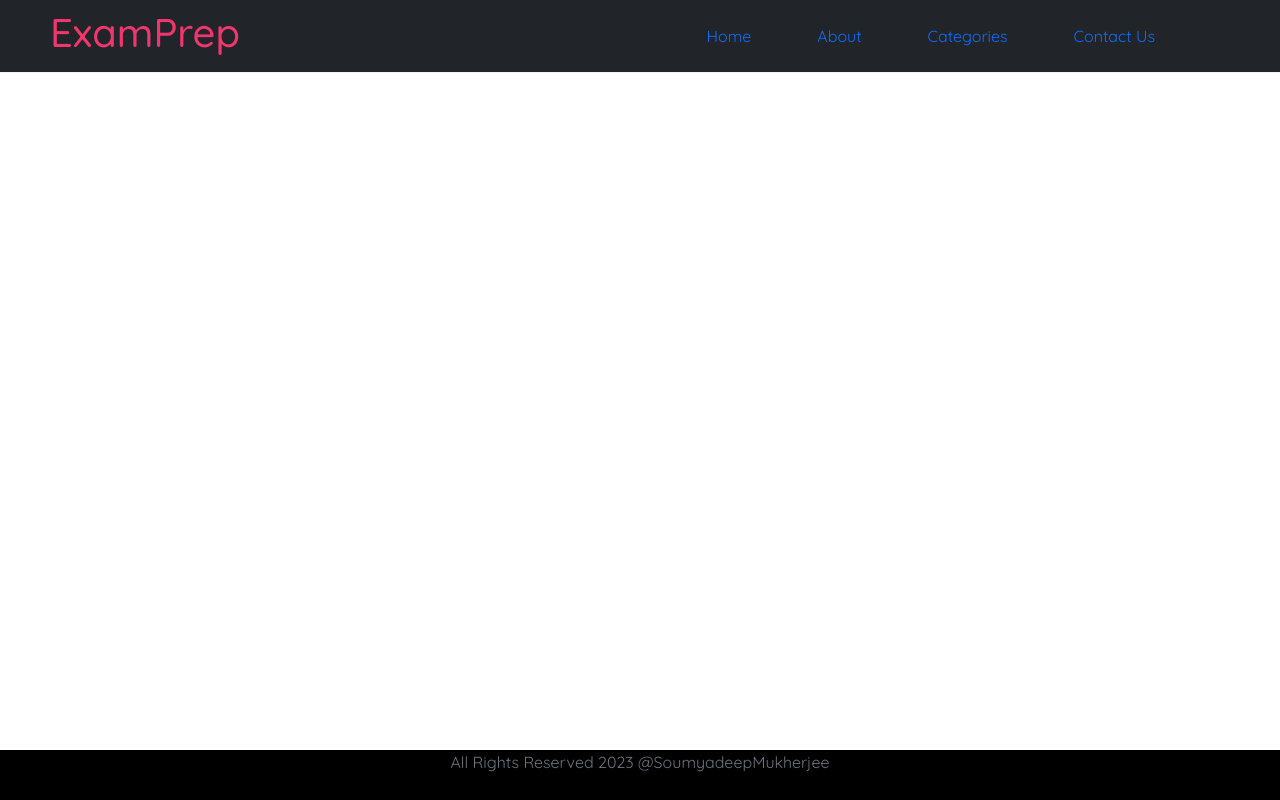
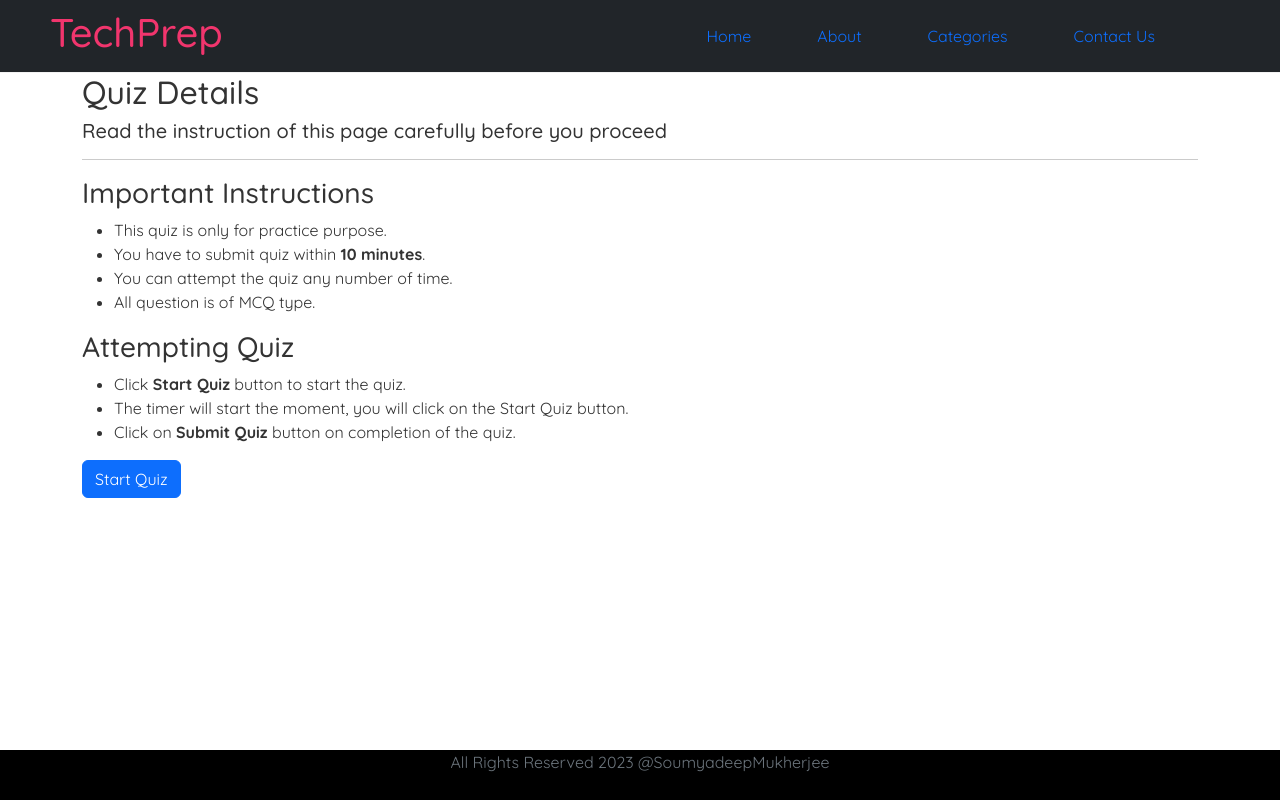
Before and after one commit to SoumyadeepMukherjee/TechPrep-Frontend, a React (Create React App) app: page /viewquizdetails/1 in a window 1280 px wide. Built offline with nearby package versions, Linux system fonts and the light colour scheme; no server answers.

Commit message:
Login, Quiz details and question components created

```diff
--- a/src/MyRoute.js
+++ b/src/MyRoute.js
@@ -5,6 +5,9 @@ import About from './components/About';
 import Contact from './components/Contact';
 import CategoryComponent from "./components/CategoryComponent";
 import QuizComponent from "./components/QuizComponent";
+import QuizDetails from "./components/QuizDetails";
+import LoginComponent from "./components/LoginComponent";
+import QuestionComponent from "./components/QuestionComponent";
 
 const MyRoute = () => {
   return (
@@ -12,10 +15,13 @@ const MyRoute = () => {
       <div className="container">
         <Routes>
           <Route path="/" element={<Home />}></Route>
+          <Route path="/login" element={<LoginComponent />}></Route>
           <Route path="/about" element={<About />}></Route>
           <Route path="/viewcategories" element={<CategoryComponent />}></Route>
           <Route path="/contact" element={<Contact />}></Route>
           <Route path="/viewquizbycategory/:cid" element={<QuizComponent />}></Route>
+          <Route path="/viewquizdetails/:qid" element={<QuizDetails />}></Route>
+          <Route path="/questions/:qid/:title" element={<QuestionComponent />}></Route>
         </Routes>
       </div>
     </Router>
--- a/src/components/Home.js
+++ b/src/components/Home.js
@@ -1,18 +1,22 @@
+import { Link } from "react-router-dom";
+import LoginComponent from "./LoginComponent";
+
 const Home = () => {
   const handleLogin = () => {
     console.log("Login button clicked!");
+    <LoginComponent />;
   };
 
   return (
     <div className="home">
-      <h1>Welcome to ExamPrep!</h1>
+      <h1>Welcome to TechPrep!</h1>
       <div className="home-content">
-        <p>ExamPrep is a One-Stop Place to Prepare for various Tech Stacks</p>
+        <p>TechPrep is a One-Stop Place to Prepare for various Tech Stacks</p>
         <p>Navigate to the Categories to view the available courses</p>
         <p>Login to attempt our quizzes</p>
-        <button onClick={handleLogin} type="button" class="btn btn-primary">
+        <Link onClick={handleLogin} class="btn btn-primary" to='/login'>
           Login
-        </button>
+        </Link>
       </div>
     </div>
   );
--- /dev/null
+++ b/src/components/LoginComponent.js
@@ -0,0 +1,72 @@
+import React, { useState } from 'react';
+import UserService from '../services/UserService';
+
+const LoginComponent = () => {
+  const [email, setEmail] = useState('');
+  const [password, setPassword] = useState('');
+  const [error, setError] = useState('');
+
+  const handleEmailChange = (e) => {
+    setEmail(e.target.value);
+  };
+
+  const handlePasswordChange = (e) => {
+    setPassword(e.target.value);
+  };
+
+  const handleSubmit = async (e) => {
+    e.preventDefault();
+    setError('');
+
+    try {
+      // Make an API request to the server to authenticate the user
+      const response = await UserService.loginUser(email, password);
+
+      if (response.status === 200) {
+        // User is authenticated, perform login actions
+        console.log('User logged in:', email);
+        // Reset the form
+        setEmail('');
+        setPassword('');
+      } else {
+        // Authentication failed, display error message
+        setError('Invalid email or password');
+      }
+    } catch (error) {
+      console.error('Login failed:', error);
+      setError('Login failed. Please try again.');
+    }
+  };
+
+  return (
+    <div>
+      <h2>Login</h2>
+      <form onSubmit={handleSubmit}>
+        {error && <div className="error">{error}</div>}
+        <div>
+          <label htmlFor="email">Email:</label>
+          <input
+            type="email"
+            id="email"
+            value={email}
+            onChange={handleEmailChange}
+            required
+          />
+        </div>
+        <div>
+          <label htmlFor="password">Password:</label>
+          <input
+            type="password"
+            id="password"
+            value={password}
+            onChange={handlePasswordChange}
+            required
+          />
+        </div>
+        <button type="submit">Login</button>
+      </form>
+    </div>
+  );
+};
+
+export default LoginComponent;
--- a/src/components/Navbar.js
+++ b/src/components/Navbar.js
@@ -1,7 +1,7 @@
 const Navbar = () => {
     return (
         <nav className="navbar navbar-expand navbar-dark bg-dark">
-            <h1>ExamPrep</h1>
+            <h1>TechPrep</h1>
             <div className="links">
                 <a href="/">Home</a>
                 <a href="/about">About</a>
--- /dev/null
+++ b/src/components/QuestionComponent.js
@@ -0,0 +1,40 @@
+import React, { useState, useEffect } from "react";
+import { useParams } from "react-router-dom";
+import QuestionService from "../services/QuestionService";
+
+const QuestionComponent = () => {
+  const [questions, setQuestions] = useState([]);
+
+  const { qid } = useParams();
+
+  const [Question, setQuestion] = useState(
+    questions.filter((q) => q.qid === qid)[0] || null
+  );
+
+  useEffect(() => {
+    if (questions.length == 0) {
+      getQuestionsByQuiz(qid);
+    }
+  }, [qid]);
+
+  const getQuestionsByQuiz = (qid) => {
+    QuestionService.getQuestionsByQuiz(qid).then((response) => {
+      setQuestion(response.data);
+      console.log(response.data);
+    });
+  };
+
+  return (
+    <div className="question">
+      <h1>Question Component</h1>
+
+      {Question && (
+        <div className="quizManualPage__content--section">
+          <h3>{Question.content}</h3>
+        </div>
+      )}
+    </div>
+  );
+};
+
+export default QuestionComponent;
--- a/src/components/QuizComponent.js
+++ b/src/components/QuizComponent.js
@@ -1,6 +1,7 @@
 import React, {useState, useEffect} from 'react'
 import { useParams } from 'react-router-dom';
 import QuizService from '../services/QuizService';
+import { Link } from 'react-router-dom';
 
 const QuizComponent = () => {
 
@@ -45,7 +46,7 @@ return (
                                 <td> {quiz.description }</td>
                                 <td> {quiz.noOfQs} </td>
                                 <td> {quiz.maxMarks} </td>
-                                <td><button type="button" class="btn btn-primary">Attempt</button></td>
+                                <td><Link class="btn btn-primary" to={`/viewquizdetails/${quiz.qid}`}>Attempt</Link></td>
                             </tr>
 
                     )
--- /dev/null
+++ b/src/components/QuizDetails.css
@@ -0,0 +1,17 @@
+.quiz-details {
+    display: flex;
+}
+
+.quiz-manual {
+    width: 80%;
+    height: fit-content;
+    margin: 0px auto;
+}
+
+.quizManualPage__content--section {
+    margin-bottom: 30px;
+}
+
+hr{
+    margin: 10px;
+}
--- /dev/null
+++ b/src/components/QuizDetails.js
@@ -0,0 +1,97 @@
+import React, { useState, useEffect } from "react";
+import { useParams,useNavigate, Link } from "react-router-dom";
+import QuizService from "../services/QuizService";
+
+const QuizDetails = () => {
+  const navigate = useNavigate();
+
+  const [quizzes, setQuizzes] = useState([]);
+  const { qid } = useParams();
+
+  const [quiz, setQuiz] = useState(
+    quizzes.filter((q) => q.qid === qid)[0] || null
+  );
+
+  const startQuizHandler = (quizTitle, quizId) => {
+    navigate(`/questions/quizId=${quizId}/quizTitle=${quizTitle}`);
+  };
+
+  useEffect(() => {
+    if (quizzes.length == 0) {
+      getQuizByQuizId(qid);
+    }
+  }, [qid]);
+
+  const getQuizByQuizId = (qid) => {
+    QuizService.getQuizByQuizId(qid).then((response) => {
+      console.log(response.data);
+      setQuiz(response.data);
+    });
+  };
+
+  return (
+    <div className="quiz-details">
+      <h2>Quiz Details</h2>
+
+      <div className="quiz-manual">
+        <div className="quizManualPage__content--section">
+          <h5>Read the instruction of this page carefully before you proceed</h5>
+        </div>
+
+        {quiz && (
+          <div className="quizManualPage__content--section">
+            <h3>{quiz.title}</h3>
+            <p>{quiz.description}</p>
+          </div>
+        )}
+
+        <hr />
+
+        <div className="quizManualPage__content--section">
+          <h3>Important Instructions</h3>
+          <ul>
+            <li>This quiz is only for practice purpose.</li>
+            <li>
+              You have to submit quiz within <strong>10 minutes</strong>.
+            </li>
+            <li>You can attempt the quiz any number of time.</li>
+            {quiz && (
+              <>
+                <li>
+                  There are <strong>{quiz.noOfQs} questions</strong> in this
+                  quiz.
+                </li>
+                <li>
+                  Total Marks for this quiz is <strong>{quiz.maxMarks}.</strong>
+                </li>
+              </>
+            )}
+            <li>All question is of MCQ type.</li>
+          </ul>
+        </div>
+
+        <div>
+            <h3>Attempting Quiz</h3>
+            <ul>
+              <li>
+                Click <strong>Start Quiz</strong> button to start the quiz.
+              </li>
+              <li>
+                The timer will start the moment, you will click on the Start
+                Quiz button.
+              </li>
+              <li>
+                Click on <strong>Submit Quiz</strong> button on completion of
+                the quiz.
+              </li>
+            </ul>
+          </div>
+
+
+          <button class="btn btn-primary" onClick={() => startQuizHandler(quiz.title, quiz.qid)}>Start Quiz</button>
+      </div>
+    </div>
+  );
+};
+
+export default QuizDetails;
--- /dev/null
+++ b/src/services/QuestionService.js
@@ -0,0 +1,12 @@
+import axios from 'axios';
+
+const QUESTION_API_BASE_URL = 'http://localhost:8080/question';
+
+class QuestionService{
+
+    getQuestionsByQuiz(qid){
+        return axios.get(QUESTION_API_BASE_URL+'/quiz/'+qid);
+    }
+}
+
+export default new QuestionService();
--- a/src/services/QuizService.js
+++ b/src/services/QuizService.js
@@ -11,6 +11,10 @@ class QuizService{
     getQuizzesByCategory(cid){
         return axios.get(QUIZ_API_BASE_URL+'/viewquizbycategory/'+cid);
     }
+
+    getQuizByQuizId(qid){
+        return axios.get(QUIZ_API_BASE_URL+'/'+qid);
+    }
 }
 
 export default new QuizService();
--- /dev/null
+++ b/src/services/UserService.js
@@ -0,0 +1,12 @@
+import axios from 'axios';
+
+const USER_API_BASE_URL = 'http://localhost:8080/user';
+
+class UserService {
+  loginUser(email, password) {
+    const credentials = { email, password };
+    return axios.post(`${USER_API_BASE_URL}/login`, credentials);
+  }
+}
+
+export default new UserService();
```
